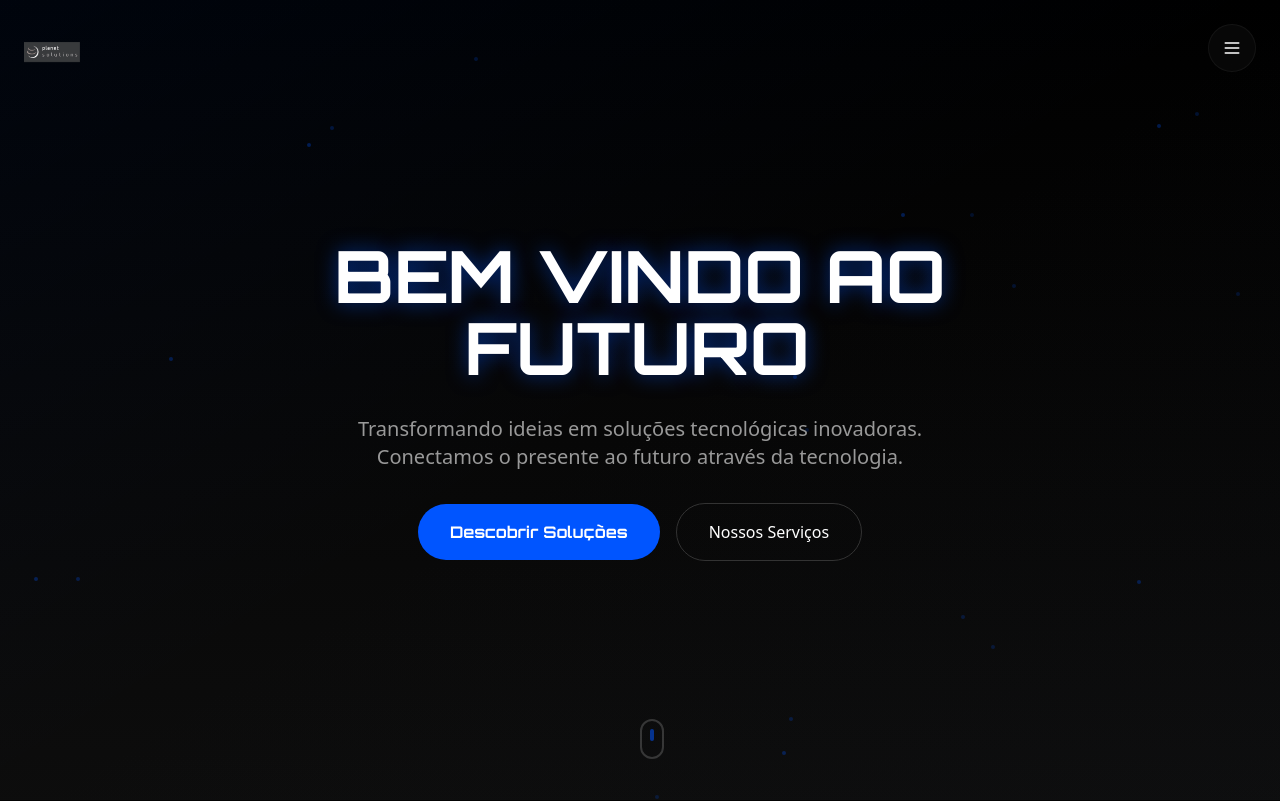
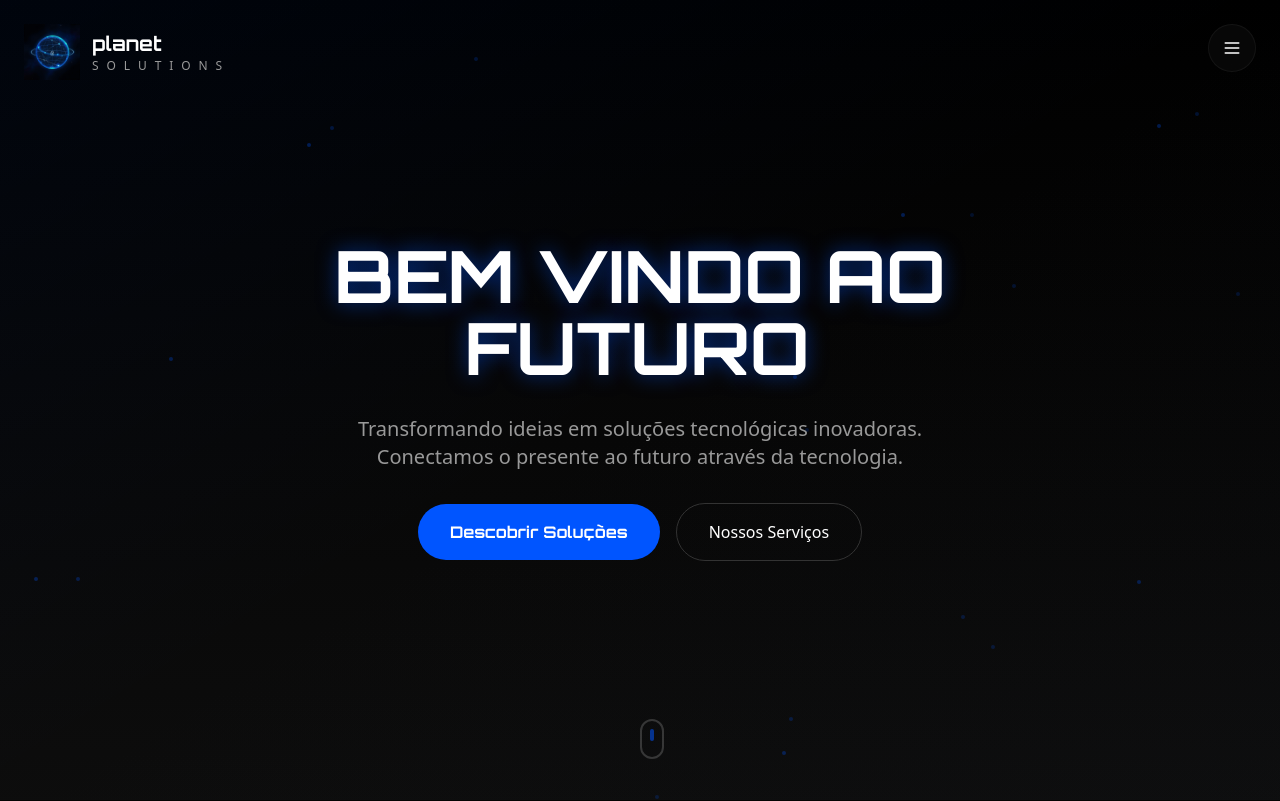
Before and after one commit to rws5/future-minimal-web, a React (Vite) app: page / in a window 1280 px wide. Shown: the top 801 px of the page. Built offline with nearby package versions, Linux system fonts and the light colour scheme.

Commit message:
Reverted to commit b30d4a759db0ff9fb38e540602579fd44ffebb60

```diff
--- a/src/components/Logo.tsx
+++ b/src/components/Logo.tsx
@@ -1,3 +1,5 @@
+import planetLogo from '@/assets/planet-logo.png';
+
 export default function Logo() {
   return (
     <div className="fixed top-6 left-6 z-50">
@@ -5,10 +7,18 @@ export default function Logo() {
         {/* Logo Image */}
         <div className="relative w-14 h-14">
           <img
-            src="/lovable-uploads/02d3f2d3-7a39-4aa5-ad18-2b824126c716.png"
+            src={planetLogo}
             alt="Planet Solutions Logo"
             className="w-full h-full object-contain"
           />
+        </div>
+
+        {/* Logo Text */}
+        <div className="flex flex-col">
+          <span className="text-xl font-orbitron font-bold text-foreground">planet</span>
+          <span className="text-xs font-exo font-light text-muted-foreground tracking-[0.2em] uppercase">
+            s o l u t i o n s
+          </span>
         </div>
       </div>
     </div>
```
Also changed, not shown: public/lovable-uploads/02d3f2d3-7a39-4aa5-ad18-2b824126c716.png (deleted), src/assets/planet-logo.png (added).
